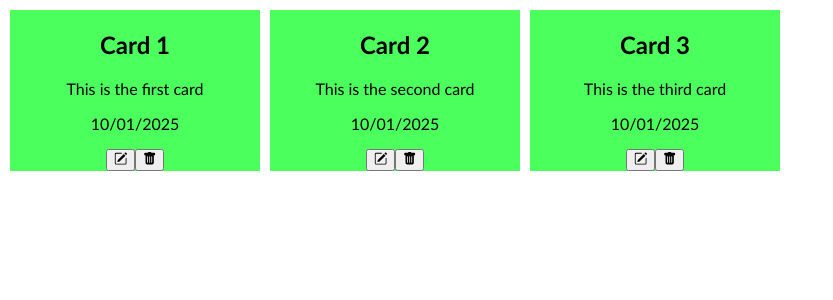
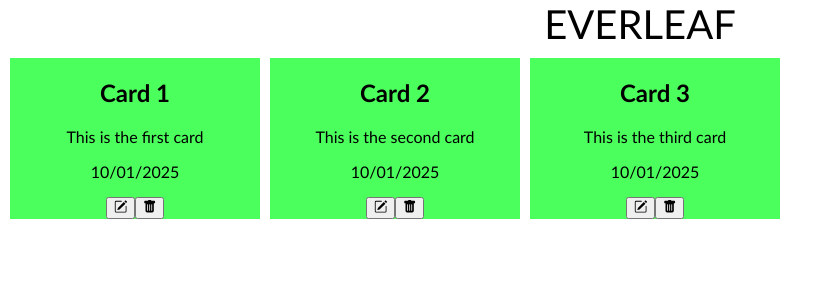
Before and after one commit to AndreiCIlies/Everleaf, a React (Create React App) app: page / in a window 1280 px wide. Shown: the top 300 px of the page, without its empty margins (0-833 px from the left). Built offline with nearby package versions, Linux system fonts and the light colour scheme.

Commit message:
Added Header component with styles and integrated it into App

```diff
--- a/src/App.css
+++ b/src/App.css
@@ -36,3 +36,9 @@
     transform: rotate(360deg);
   }
 }
+
+.cards {
+  display: flex;
+  flex-wrap: wrap;
+  justify-content: flex-start;
+}
--- a/src/App.js
+++ b/src/App.js
@@ -1,13 +1,18 @@
-import logo from './logo.svg';
 import './App.css';
+import Header from './components/Header';
 import Card from './components/Card';
 
 function App() {
   return (
-    <div className="cards">
-      <Card title="Card 1" description="This is the first card" date="10/01/2025"/>
-      <Card title="Card 2" description="This is the second card" date="10/01/2025"/>
-      <Card title="Card 3" description="This is the third card" date="10/01/2025"/>
+    <div className="app">
+      <div className="header">
+      <Header/>
+      </div>
+      <div className="cards">
+        <Card title="Card 1" description="This is the first card" date="10/01/2025"/>
+        <Card title="Card 2" description="This is the second card" date="10/01/2025"/>
+        <Card title="Card 3" description="This is the third card" date="10/01/2025"/>
+      </div>
     </div>
   );
 }
--- /dev/null
+++ b/src/components/Header.js
@@ -0,0 +1,11 @@
+import "../styles/Header.css";
+
+const Header = () => {
+    return (
+        <div className="header">
+            EVERLEAF
+        </div>
+    )
+}
+
+export default Header;
--- a/src/styles/Card.css
+++ b/src/styles/Card.css
@@ -1,9 +1,3 @@
-.cards {
-    display: flex;
-    flex-wrap: wrap;
-    justify-content: flex-start;
-}
-
 .card {
     background-color: #4BFF5D;
     width: 250px;
--- /dev/null
+++ b/src/styles/Header.css
@@ -0,0 +1,5 @@
+.header {
+    text-align: center;
+    font-family: 'Optima';
+    font-size: 40px;
+}
```
